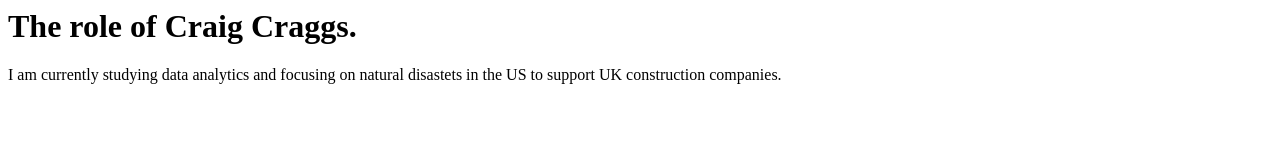
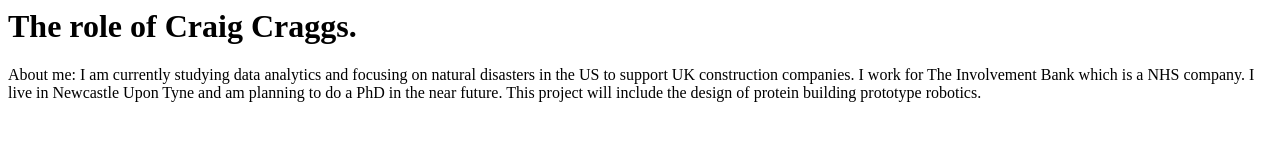
Before and after one commit to craigcraggs/Imperial, a plain HTML site: page index.html in a window 1280 px wide. Drawn offline with Linux system fonts and the light colour scheme.

Commit message:
Update index.html

```diff
--- a/index.html
+++ b/index.html
@@ -1,4 +1,7 @@
 <h1>The role of Craig Craggs.</h1>
-<p>I am currently studying data analytics and focusing
-  on natural disastets in the US to support UK construction
-  companies. <p/>
+<p> About me:
+  I am currently studying data analytics and focusing
+  on natural disasters in the US to support UK construction
+  companies. I work for The Involvement Bank which is a NHS company.
+  I live in Newcastle Upon Tyne and am planning to do a PhD in the near future.
+  This project will include the design of protein building prototype robotics.<p/>
```
